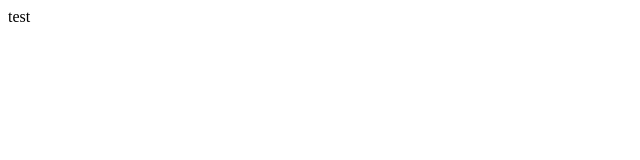
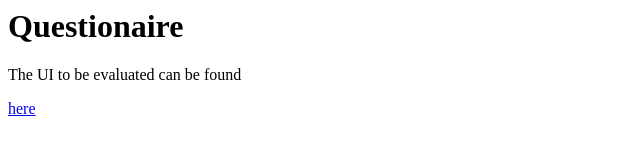
Before and after one commit to AlexNadeau/seg3125, a plain HTML site: page index.html in a window 1280 px wide. Shown: the whole page, without its empty margins (0-640 px from the left). Drawn offline with Linux system fonts and the light colour scheme.

Commit message:
added stuff

```diff
--- a/index.html
+++ b/index.html
@@ -1,9 +1,11 @@
 <html>
 <head>
-  <title>test</title>
+  <title>Questionaire</title>
 </head>
 <body>
-  <p>test</p>
+  <h1>Questionaire</h1>
+  <p>The UI to be evaluated can be found</p><a href="web.coop.uottawa.ca/IndEX/Home/Index"> here</a>
+
 </body>
 
 </html>
```
